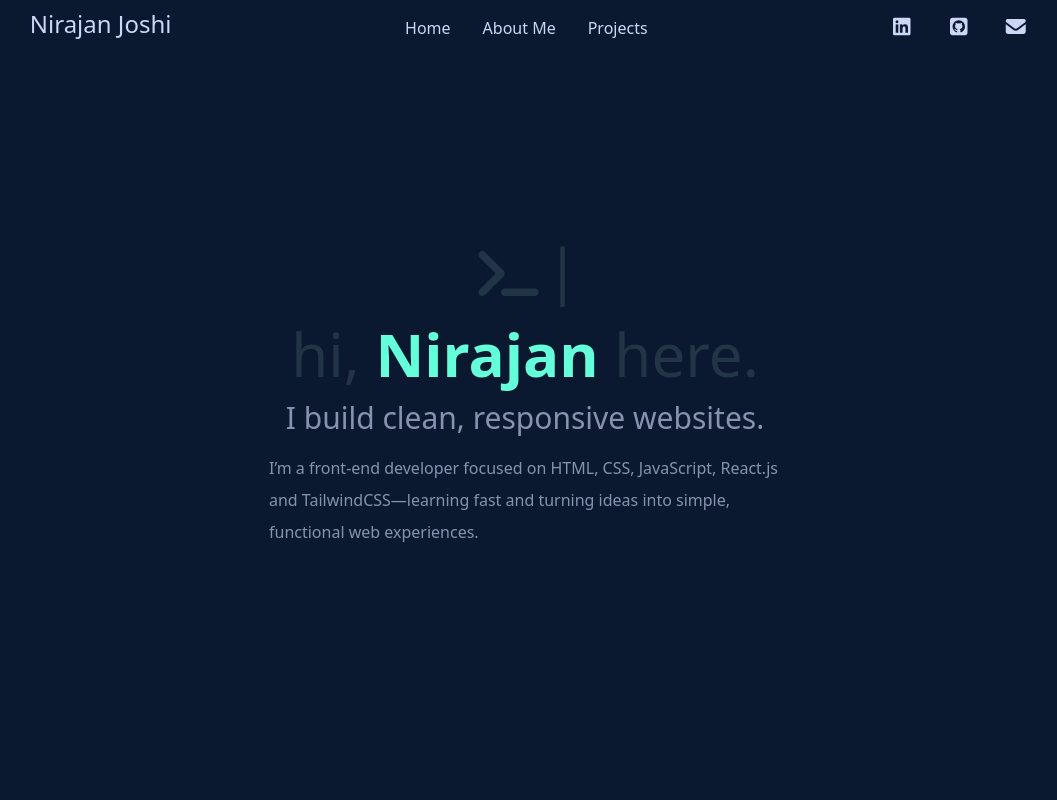
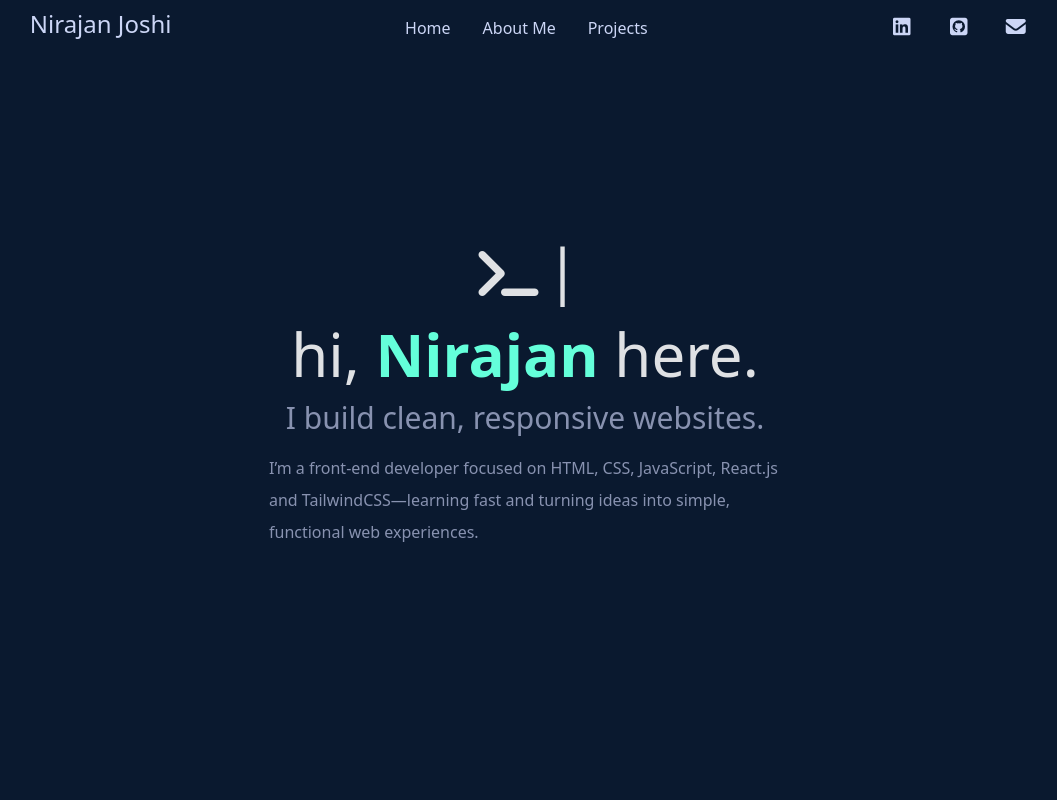
Before and after one commit to Dev-Nirajan/portfolio2, a React (Vite) app: page / in a window 1280 px wide. Shown: the top 800 px of the page, without its empty margins (115-1172 px from the left). Built offline with nearby package versions, Linux system fonts and the light colour scheme.

Commit message:
change color

```diff
--- a/src/index.css
+++ b/src/index.css
@@ -27,6 +27,7 @@ body {
   min-width: 320px;
   min-height: 100vh;
   background-color: #0a192f;
+  color: rgba(255, 255, 255, 0.87);
 }
 
 h1 {
```
